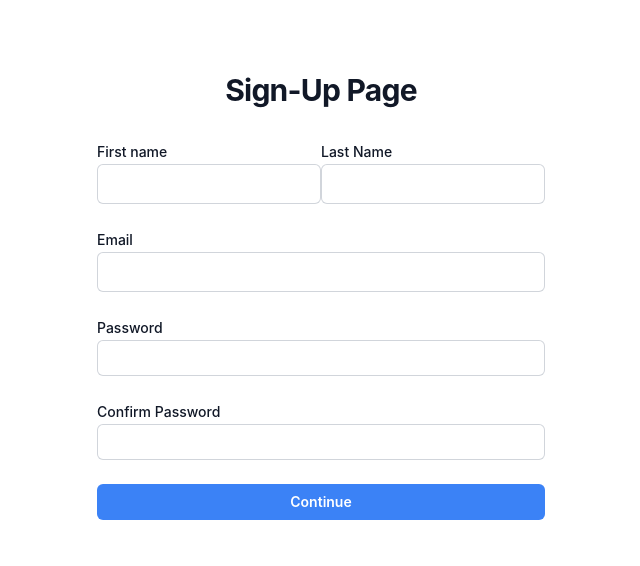
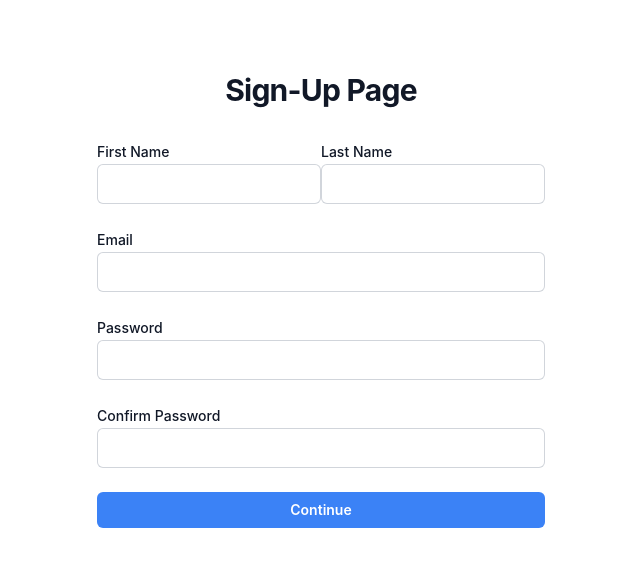
Before and after one commit to jaehunn/form-control, a React (Vite) app: page /sign-up in a window 1280 px wide. Shown: the top 566 px of the page, without its empty margins (319-959 px from the left). Built offline with nearby package versions, Linux system fonts and the light colour scheme.

Commit message:
useState...

```diff
--- /dev/null
+++ b/src/components/Button.tsx
@@ -0,0 +1,21 @@
+import { ButtonHTMLAttributes, PropsWithChildren } from "react";
+
+type Props = PropsWithChildren<
+  ButtonHTMLAttributes<HTMLButtonElement> & {
+    //
+  }
+>;
+
+const Button = ({ children, ...props }: Props) => {
+  return (
+    <button
+      type="button"
+      className="group relative flex w-full justify-center rounded-md bg-blue-500 py-2 px-3 text-sm font-semibold text-white hover:bg-blue-400 focus-visible:outline focus-visible:outline-2 focus-visible:outline-offset-2 focus-visible:outline-blue-500"
+      {...props}
+    >
+      {children}
+    </button>
+  );
+};
+
+export default Button;
--- /dev/null
+++ b/src/components/SignUpForm.tsx
@@ -0,0 +1,80 @@
+import { ChangeEvent, FormEvent, useState } from "react";
+import Button from "./Button";
+import TextInput from "./TextInput";
+
+const SignUpForm = () => {
+  const [formValues, setFormValues] = useState({
+    firstName: "",
+    lastName: "",
+    email: "",
+    password: "",
+    confirmPassword: "",
+  });
+
+  const handleChange = ({
+    target: { name, value },
+  }: ChangeEvent<HTMLInputElement>) => {
+    setFormValues({
+      ...formValues,
+      [name]: value,
+    });
+  };
+
+  const handleSubmit = (e: FormEvent<HTMLFormElement>) => {
+    e.preventDefault();
+
+    console.log(formValues);
+  };
+
+  return (
+    <form className="mt-8 space-y-6" onSubmit={handleSubmit}>
+      <div className="flex justify-between items-center">
+        <TextInput
+          id="first-name"
+          label="First Name"
+          name="firstName"
+          value={formValues.firstName}
+          onChange={handleChange}
+        />
+
+        <TextInput
+          id="last-name"
+          label="Last Name"
+          name="lastName"
+          value={formValues.lastName}
+          onChange={handleChange}
+        />
+      </div>
+
+      <TextInput
+        id="email "
+        label="Email"
+        name="email"
+        value={formValues.email}
+        onChange={handleChange}
+      />
+
+      <TextInput
+        id="password"
+        label="Password"
+        name="password"
+        value={formValues.password}
+        onChange={handleChange}
+      />
+
+      <TextInput
+        id="confirm-password"
+        label="Confirm Password"
+        name="confirmPassword"
+        value={formValues.confirmPassword}
+        onChange={handleChange}
+      />
+
+      <div>
+        <Button type="submit">Continue</Button>
+      </div>
+    </form>
+  );
+};
+
+export default SignUpForm;
--- /dev/null
+++ b/src/components/TextInput.tsx
@@ -0,0 +1,29 @@
+import { InputHTMLAttributes } from "react";
+
+type Props = InputHTMLAttributes<HTMLInputElement> & {
+  id: string;
+  label: string;
+};
+
+const TextInput = ({ id, label, ...props }: Props) => {
+  return (
+    <div>
+      <label
+        htmlFor={id}
+        className="block text-sm font-medium leading-6 text-gray-900"
+      >
+        {label}
+      </label>
+
+      <input
+        id={id}
+        type="text"
+        autoComplete="off"
+        className="block w-full rounded-md border-0 py-2 px-4 text-gray-900 ring-1 ring-inset ring-gray-300 placeholder:text-gray-400 focus:ring-2 focus:ring-inset focus:ring-blue-500"
+        {...props}
+      />
+    </div>
+  );
+};
+
+export default TextInput;
--- a/src/pages/Routes.tsx
+++ b/src/pages/Routes.tsx
@@ -9,7 +9,7 @@ const Routes = () => {
       <Route path="/login" element={<Login />} />
       <Route path="/sign-up" element={<SignUp />} />
 
-      <Route path="*" element={<Navigate replace to="/login" />} />
+      <Route path="*" element={<Navigate replace to="/sign-up" />} />
     </ReactRouterRoutes>
   );
 };
--- a/src/pages/SignUp.page.tsx
+++ b/src/pages/SignUp.page.tsx
@@ -1,3 +1,5 @@
+import SignUpForm from "../components/SignUpForm";
+
 const SignUp = () => {
   return (
     <div className="flex w-full min-h-full items-center justify-center py-12 px-4 ">
@@ -6,104 +8,7 @@ const SignUp = () => {
           Sign-Up Page
         </h1>
 
-        <form className="mt-8 space-y-6">
-          <div className="flex justify-between items-center">
-            <div>
-              <label
-                htmlFor="first-name"
-                className="block text-sm font-medium leading-6 text-gray-900"
-              >
-                First name
-              </label>
-
-              <input
-                id="first-name"
-                type="text"
-                name="firstName"
-                value=""
-                autoComplete="off"
-                className="block w-full rounded-md border-0 py-2 px-4 text-gray-900 ring-1 ring-inset ring-gray-300 placeholder:text-gray-400 focus:ring-2 focus:ring-inset focus:ring-blue-500"
-              />
-            </div>
-
-            <div>
-              <label
-                htmlFor="last-name"
-                className="block text-sm font-medium leading-6 text-gray-900"
-              >
-                Last Name
-              </label>
-              <input
-                id="last-name"
-                type="text"
-                name="lastName"
-                value=""
-                autoComplete="off"
-                className="block w-full rounded-md border-0  py-2 px-4 text-gray-900 ring-1 ring-inset ring-gray-300 placeholder:text-gray-400 focus:ring-2 focus:ring-inset focus:ring-blue-500 "
-              />
-            </div>
-          </div>
-
-          <div>
-            <label
-              htmlFor="email"
-              className="block text-sm font-medium leading-6 text-gray-900"
-            >
-              Email
-            </label>
-            <input
-              id="email"
-              type="text"
-              name="email"
-              value=""
-              autoComplete="off"
-              className="block w-full rounded-md border-0  py-2 px-4 text-gray-900 ring-1 ring-inset ring-gray-300 placeholder:text-gray-400 focus:ring-2 focus:ring-inset focus:ring-blue-500 "
-            />
-          </div>
-
-          <div>
-            <label
-              htmlFor="password"
-              className="block text-sm font-medium leading-6 text-gray-900"
-            >
-              Password
-            </label>
-            <input
-              id="password"
-              type="password"
-              name="password"
-              value=""
-              autoComplete="off"
-              className="block w-full rounded-md border-0 py-1.5 px-2 text-gray-900 ring-1 ring-inset ring-gray-300 placeholder:text-gray-400 focus:ring-2 focus:ring-inset focus:ring-blue-500 "
-            />
-          </div>
-
-          <div>
-            <label
-              htmlFor="confirm-password"
-              className="block text-sm font-medium leading-6 text-gray-900"
-            >
-              Confirm Password
-            </label>
-            <input
-              id="confirm-password"
-              type="password"
-              name="confirmPassword"
-              value=""
-              autoComplete="off"
-              className="block w-full rounded-md border-0 py-1.5 px-2 text-gray-900 ring-1 ring-inset ring-gray-300 placeholder:text-gray-400 focus:ring-2 focus:ring-inset focus:ring-blue-500 "
-            />
-          </div>
-
-          <div>
-            <button
-              type="submit"
-              className="group relative flex w-full justify-center rounded-md bg-blue-500 py-2 px-3 text-sm font-semibold text-white hover:bg-blue-400 focus-visible:outline focus-visible:outline-2 focus-visible:outline-offset-2 focus-visible:outline-blue-500"
-            >
-              Continue
-            </button>
-          </div>
-        </form>
+        <SignUpForm />
       </div>
     </div>
   );
```
